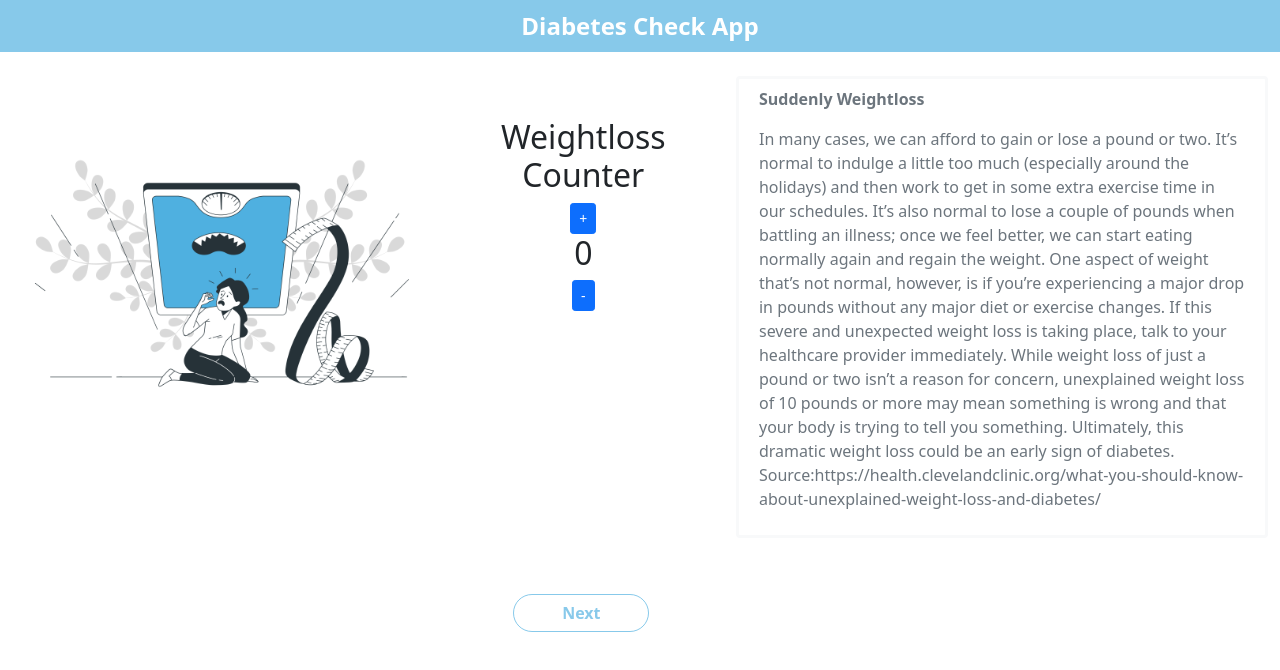
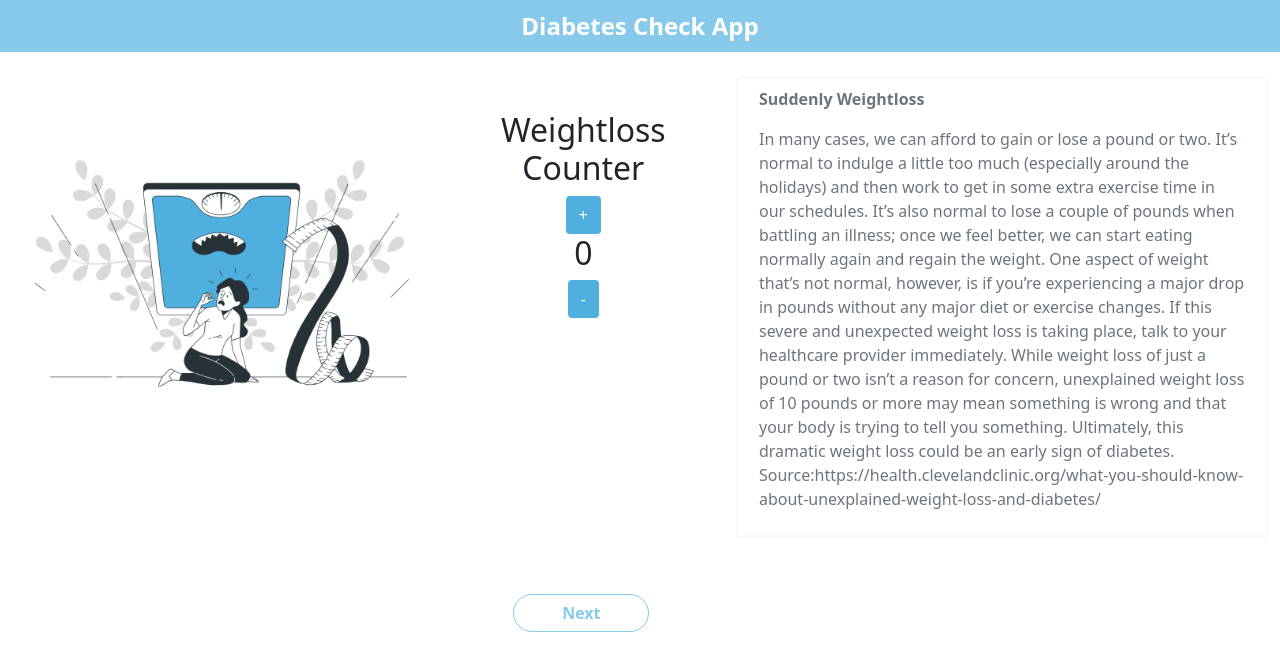
Before and after one commit to FionaRosee/diabetes-frontend, a Vue app: page /suddenlyWeightloss_page in a window 1280 px wide. Shown: the top 670 px of the page. Built offline with nearby package versions, Linux system fonts and the light colour scheme; some icons are missing.

Commit message:
buttons more beautiful counter weightloss

```diff
--- a/src/components/symptoms/SuddenlyWeightloss.vue
+++ b/src/components/symptoms/SuddenlyWeightloss.vue
@@ -16,19 +16,21 @@
         <!-- fat to thin-->
         <section class="section">
           <h2 class="title">Weightloss Counter</h2>
+
           <button
             id="button1"
             type="button"
             @click="incrementCounter"
-            class="btn btn-primary btn-sm"
+            class="btn btn -info btn-xs"
           >
             +
           </button>
           <h2>{{ counter }}</h2>
           <button
+            id="button2"
             type="button"
             @click="decrementCounter"
-            class="btn btn-primary btn-sm"
+            class="btn btn -info btn-xs"
           >
             -
           </button>
@@ -182,6 +184,12 @@ h2 {
 }
 
 #button1 {
-  justify-content: center;
+  color: white;
+  background-color: #4fb0e0;
+}
+
+#button2 {
+  color: white;
+  background-color: #4fb0e0;
 }
 </style>
```
